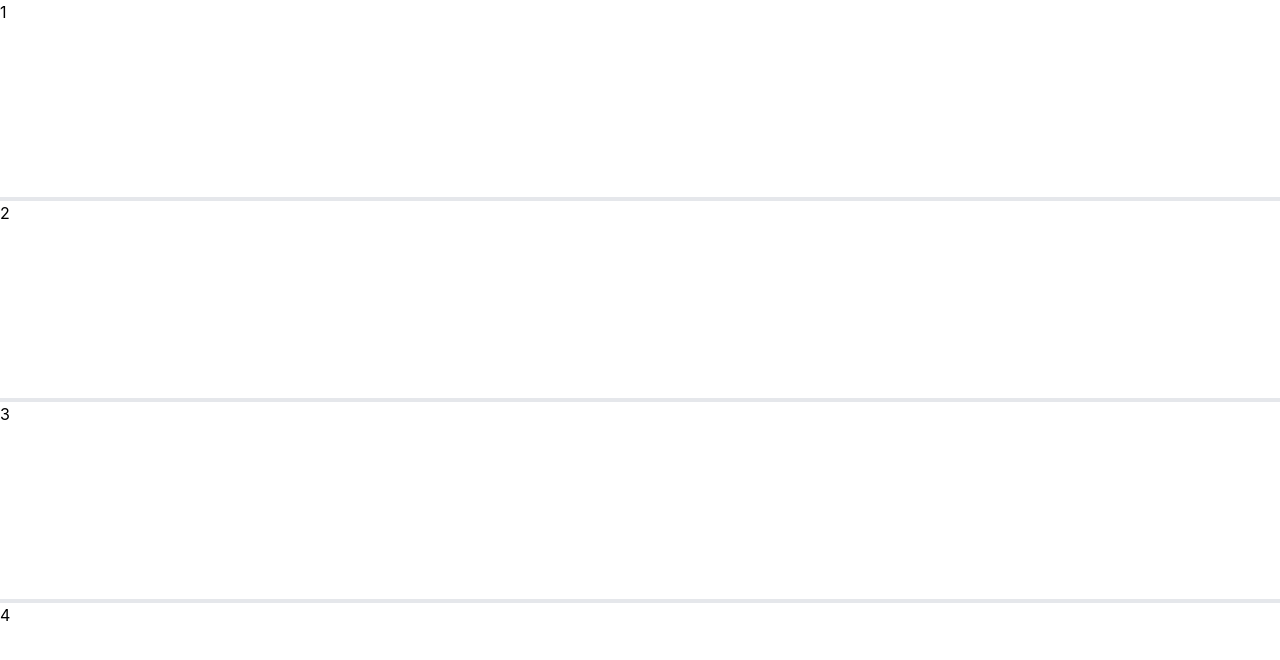
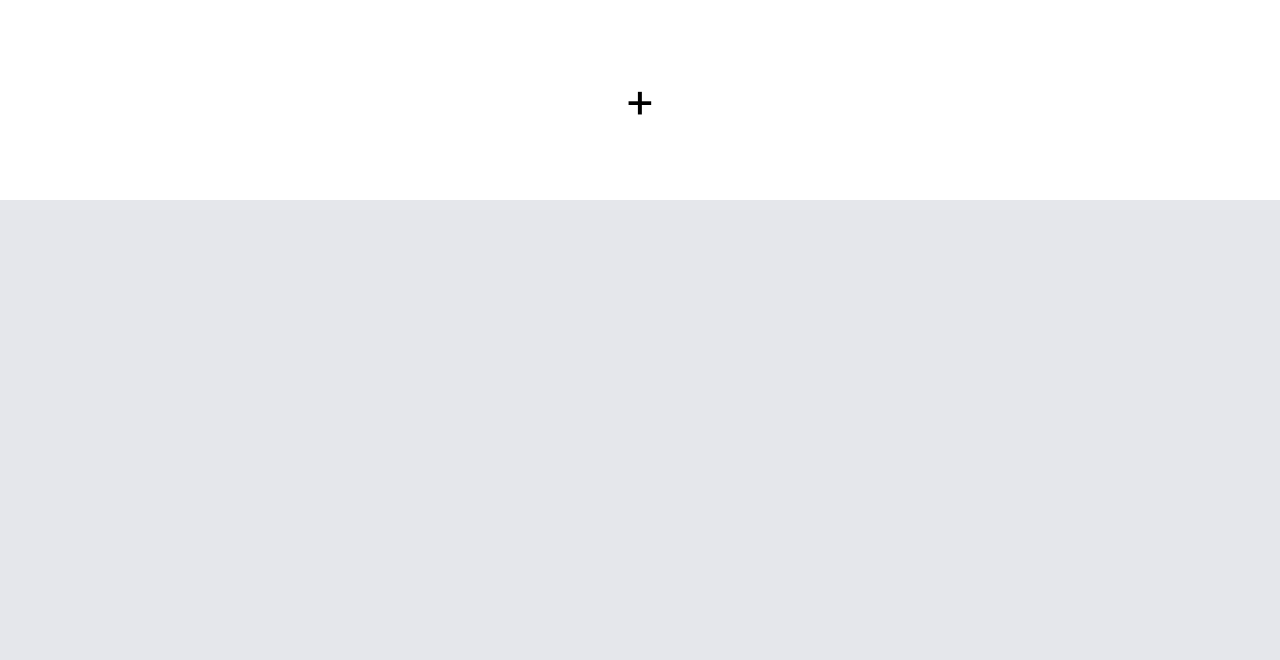
Before and after one commit to j4kim/multichrono, a Vue app: page / in a window 1280 px wide. Shown: the top 660 px of the page. Built offline with nearby package versions, Linux system fonts and the light colour scheme.

Commit message:
button to add chrono

```diff
--- a/src/App.vue
+++ b/src/App.vue
@@ -1,9 +1,30 @@
-<script setup></script>
+<script setup>
+import { ref } from "vue";
+
+const chronos = ref([]);
+
+function addChrono() {
+  chronos.value.push({
+    id: Date.now(),
+    label: chronos.value.length + 1,
+  });
+}
+</script>
 
 <template>
   <div class="flex min-h-dvh flex-col gap-1 bg-gray-200">
-    <div v-for="i in 4" :key="i" class="max-h-[25dvh] min-h-20 grow bg-white">
-      {{ i }}
+    <div
+      v-for="chrono in chronos"
+      :key="chrono.id"
+      class="max-h-[25dvh] min-h-20 grow bg-white"
+    >
+      {{ chrono.label }}
     </div>
+    <button
+      @click="addChrono"
+      class="max-h-[25dvh] min-h-20 grow bg-white text-5xl"
+    >
+      +
+    </button>
   </div>
 </template>
```
